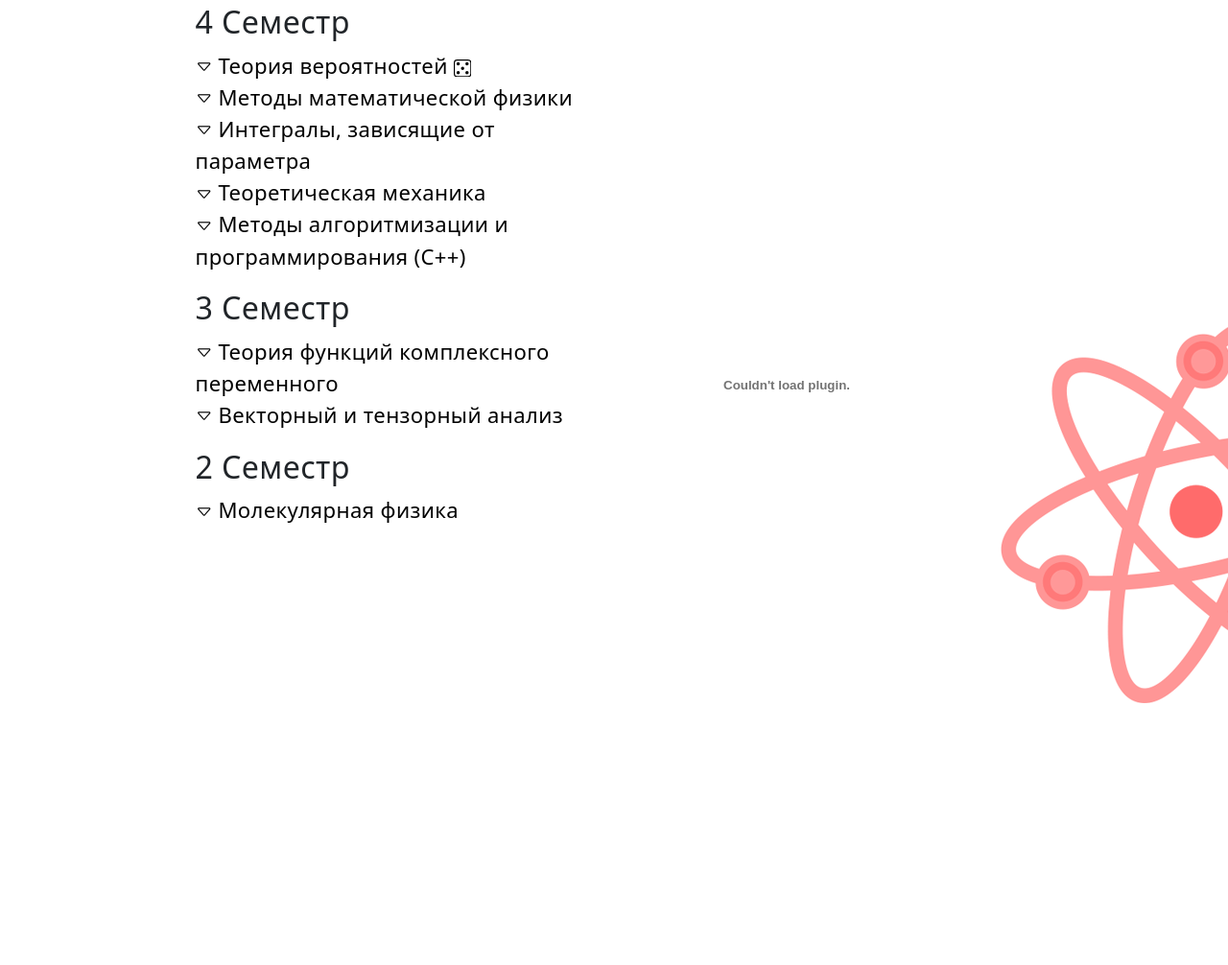
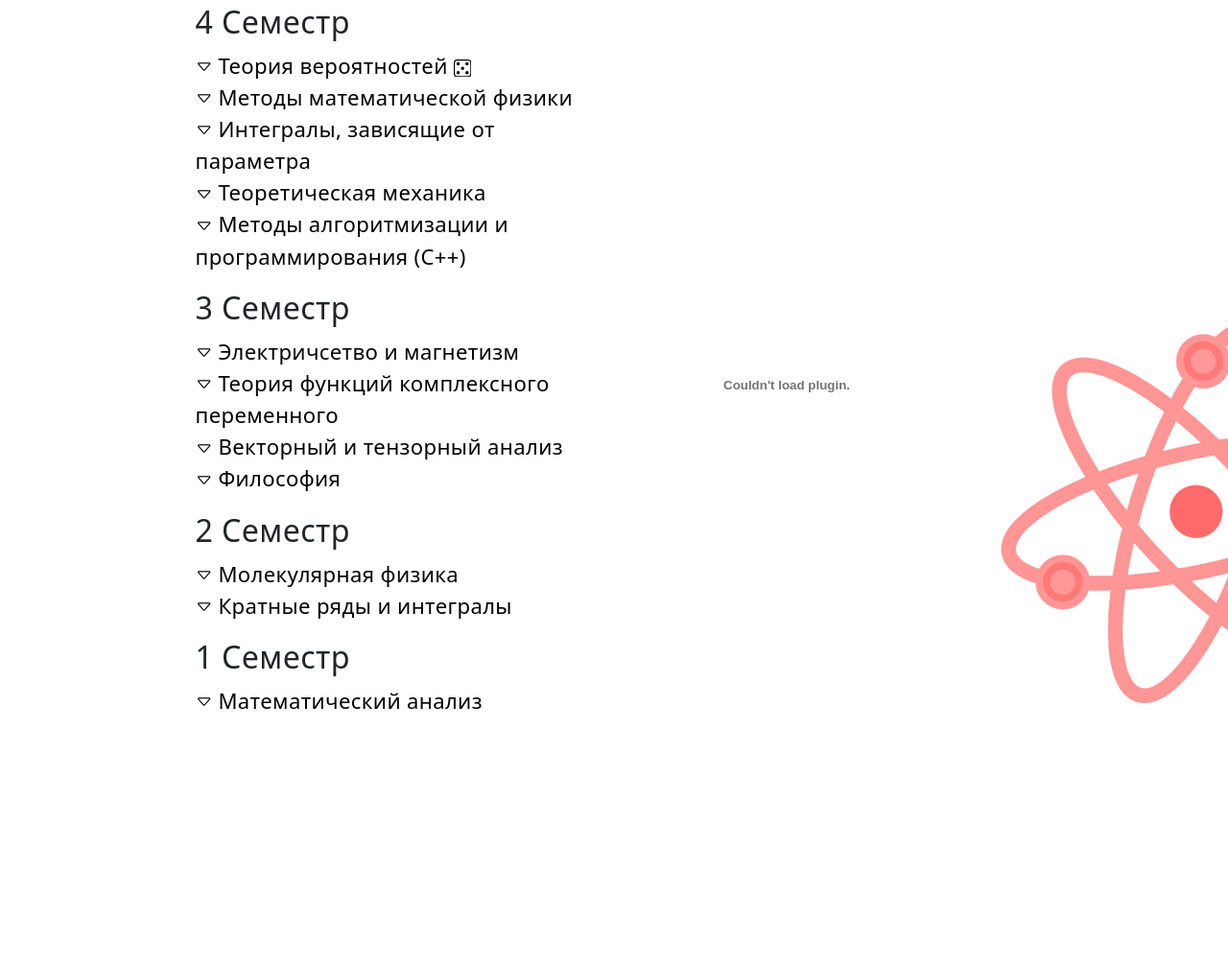
Before and after one commit to YurikBel/BelGor, a Django app: template mainpage/templates/lections.html in a window 1280 px wide. Shown: the part 70-1076 px from the top of the page at 96% size. Run offline with Django 3.2, Linux system fonts and the light colour scheme; the template is opened without the code that fills it, so the values that code supplies are empty; some libraries are stand-ins or nearby versions.

Commit message:
Тест отката комита

```diff
--- a/mainpage/templates/lections.html
+++ b/mainpage/templates/lections.html
@@ -54,6 +54,7 @@
                         <li><a class="link" data-href-file="/static/lections/intparam_practice.pdf" href="#">Практика (2022 г.) - Дубков А.А.</a></li>
                         <li><a class="link" data-href-file="/static/lections/intparam_laplas.pdf" href="#">Методичка по преобразованию Лапласа - Дубков А.А.</a></li>
                         <li><a class="link" data-href-file="/static/lections/intparam_zachet.pdf" href="#">Задачи с зачёта (2022 г.) - Дубков А.А.</a></li>
+                        <li><a class="link" data-href-file="/static/lections/intparam_secret.pdf" href="#">Решение некоторых задач с зачёта</a></li>
                 </ul>
             </li>
             <li>
@@ -87,6 +88,16 @@
     <div>
         <h3> 3 Семестр </h3>
         <ul>
+             <li>
+                <a href="#" class="drop-locator">
+                    <i class="bi bi-caret-down"></i>
+                    <i class="bi bi-caret-up"></i>
+                    <span class="drop-h">Электричсетво и магнетизм</span>
+                </a>
+                <ul class="drop rounded-list">
+                    <li><a class="link" data-href-file="/static/lections/elektromagnetizm_practice.pdf" href="#">Тетрадь с практики - Грибова Е.З.</a></li>
+                </ul>
+            </li>
             <li>
                 <a href="#" class="drop-locator">
                     <i class="bi bi-caret-down"></i>
@@ -119,6 +130,17 @@
                     <li><a class="link" data-href-file="/static/lections/vta_exams.doc" href="#">Вопросы к экзамену (2021 г.) - Дубков А.А.</a></li>
                 </ul>
             </li>
+            <li>
+                <a href="#" class="drop-locator">
+                    <i class="bi bi-caret-down"></i>
+                    <i class="bi bi-caret-up"></i>
+                    <span class="drop-h">Философия</span>
+                </a>
+                 <ul class="drop rounded-list">
+                    <li><a class="link" data-href-file="https://mozilla.github.io/pdf.js/web/viewer.html?file=https://raw.githubusercontent.com/rf-slf-4x1/site_materials/main/philosophy/%D0%A8%D0%BF%D0%B0%D1%80%D0%B3%D0%B0%D0%BB%D0%BA%D0%B0%20-%20%D1%80%D0%B0%D1%81%D1%88%D0%B8%D1%80%D0%B5%D0%BD%D0%BD%D0%B0%D1%8F.pdf" href="#">Шпоргалка к экзамену (rf-slf)</a></li>
+                     <li><a class="link" data-href-file="/static/lections/filosofia_metodichka.pdf" href="#">Методичка для радиофака</a></li>
+                </ul>
+            </li>
         </ul>
     </div>
     <div class="">
@@ -132,6 +154,33 @@
                 </a>
                 <ul class="drop rounded-list">
                     <li><a class="link" data-href-file="/static/lections/molekular_lections.pdf" href="#">Лекции (рукописные 2021 г.) - Бакунов М.И.</a></li>
+                </ul>
+            </li>
+            <li>
+                <a href="#" class="drop-locator">
+                    <i class="bi bi-caret-down"></i>
+                    <i class="bi bi-caret-up"></i>
+                    <span class="drop-h">Кратные ряды и интегралы</span>
+                </a>
+                <ul class="drop rounded-list">
+                    <li><a class="link" data-href-file="/static/lections/ma_lections_sem2.pdf" href="#">Лекции (рукописные 2021 г.) - Минаева О.Н.</a></li>
+                </ul>
+            </li>
+        </ul>
+    </div>
+    <div>
+    </div>
+    <div class="">
+        <h3> 1 Семестр</h3>
+        <ul>
+            <li>
+                <a href="#" class="drop-locator">
+                    <i class="bi bi-caret-down"></i>
+                    <i class="bi bi-caret-up"></i>
+                    <span class="drop-h">Математический анализ</span>
+                </a>
+                <ul class="drop rounded-list">
+                    <li><a class="link" data-href-file="/static/lections/ma_lections_sem1.pdf" href="#">Лекции (рукописные 2020 г.) - Минаева О.Н.</a></li>
                 </ul>
             </li>
         </ul>
```
Also changed, not shown: 5 other files.
